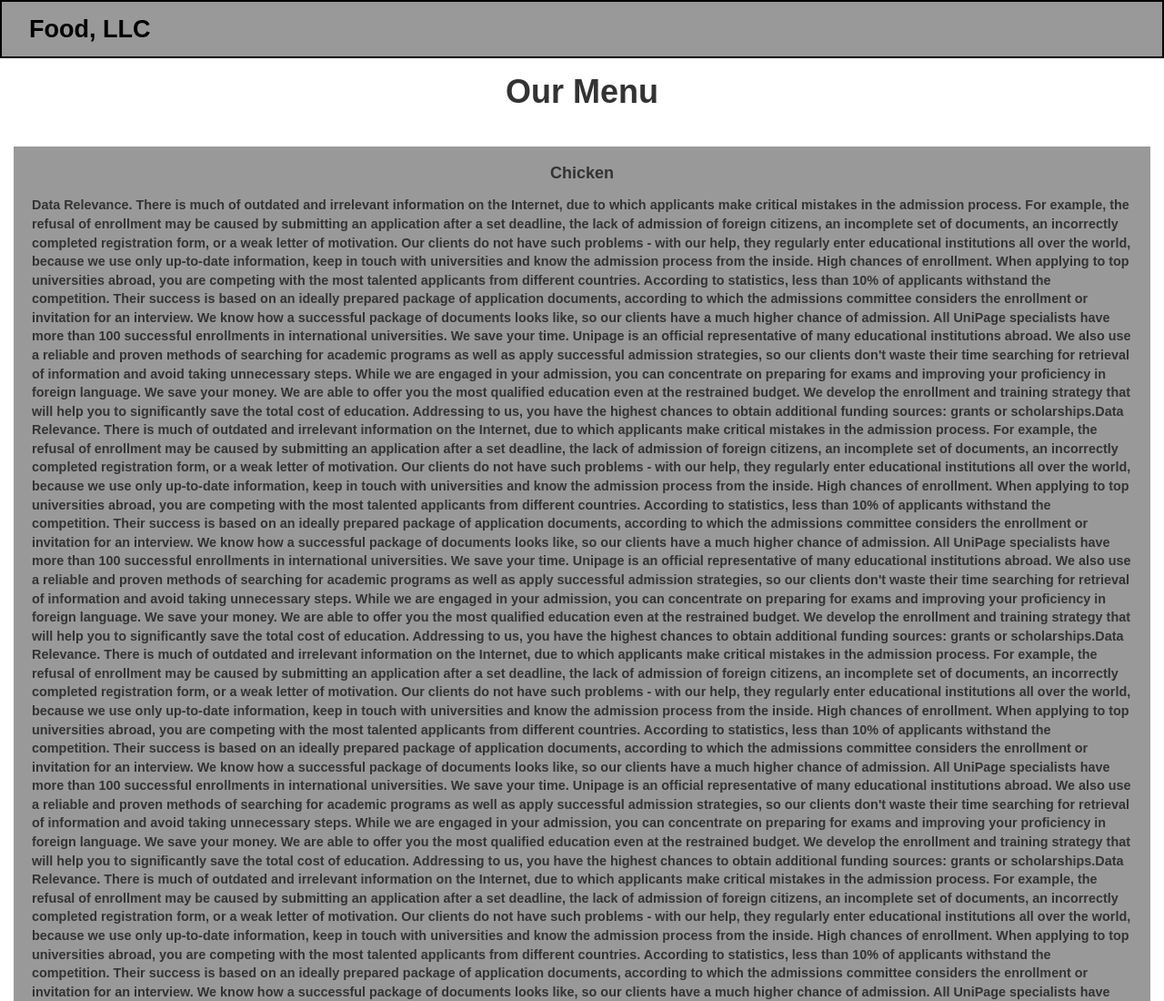
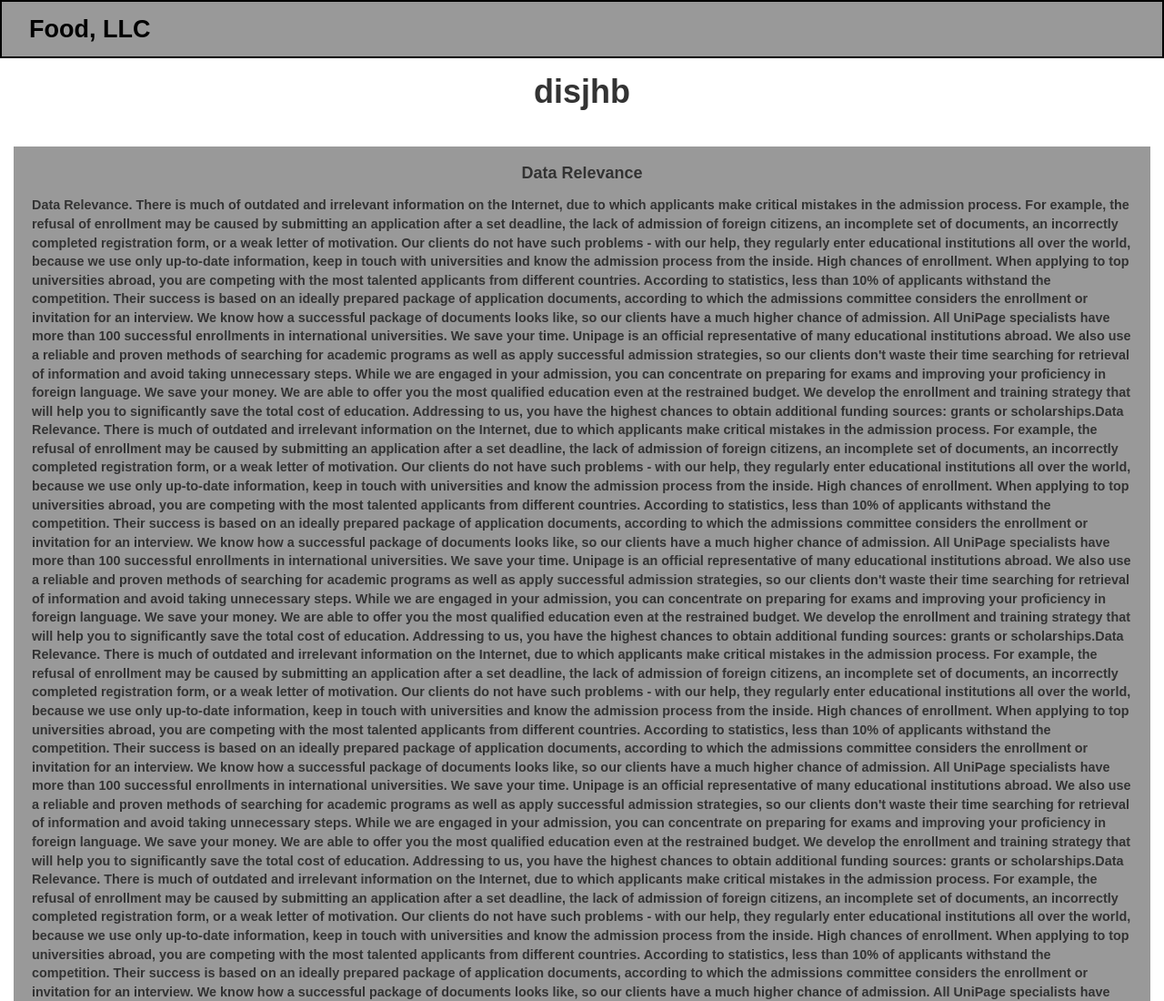
Before and after one commit to shinhyewon20201879/module3_solution, a plain HTML site: page index.html in a window 1280 px wide. Shown: the top 1100 px of the page at 91% size. Drawn offline with Linux system fonts and the light colour scheme; a script that the page names is missing.

Commit message:
Update index.html

```diff
--- a/index.html
+++ b/index.html
@@ -38,10 +38,10 @@
     </nav>
   <section class="container-fluid menu">
   <div class="row">
-   <h1 class="text-center main-title">Our Menu</h1>
+   <h1 class="text-center main-title">disjhb</h1>
    <div class="menu-content">
      <div class="col-md-12 col-sm-12 col-xs-12 menu-item">
-       <h4 class="menu-title text-center">Chicken</h4>
+       <h4 class="menu-title text-center">Data Relevance</h4>
        <p class="text-left">
          Data Relevance. There is much of outdated and irrelevant information on the Internet, due to which applicants make critical mistakes in the admission process. For example, the refusal of enrollment may be caused by submitting an application after a set deadline, the lack of admission of foreign citizens, an incomplete set of documents, an incorrectly completed registration form, or a weak letter of motivation. Our clients do not have such problems - with our help, they regularly enter educational institutions all over the world, because we use only up-to-date information, keep in touch with universities and know the admission process from the inside.
 High chances of enrollment. When applying to top universities abroad, you are competing with the most talented applicants from different countries. According to statistics, less than 10% of applicants withstand the competition. Their success is based on an ideally prepared package of application documents, according to which the admissions committee considers the enrollment or invitation for an interview. We know how a successful package of documents looks like, so our clients have a much higher chance of admission. All UniPage specialists have more than 100 successful enrollments in international universities.
```
